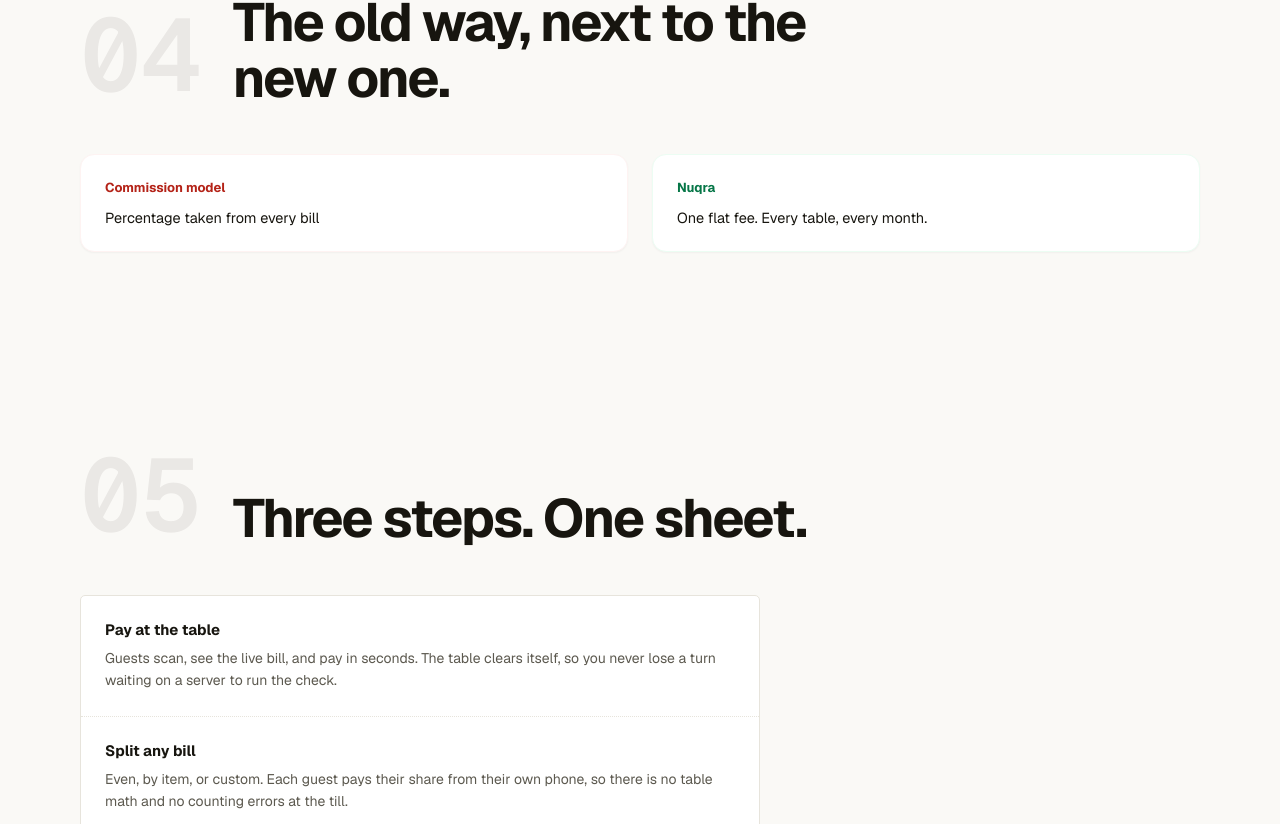
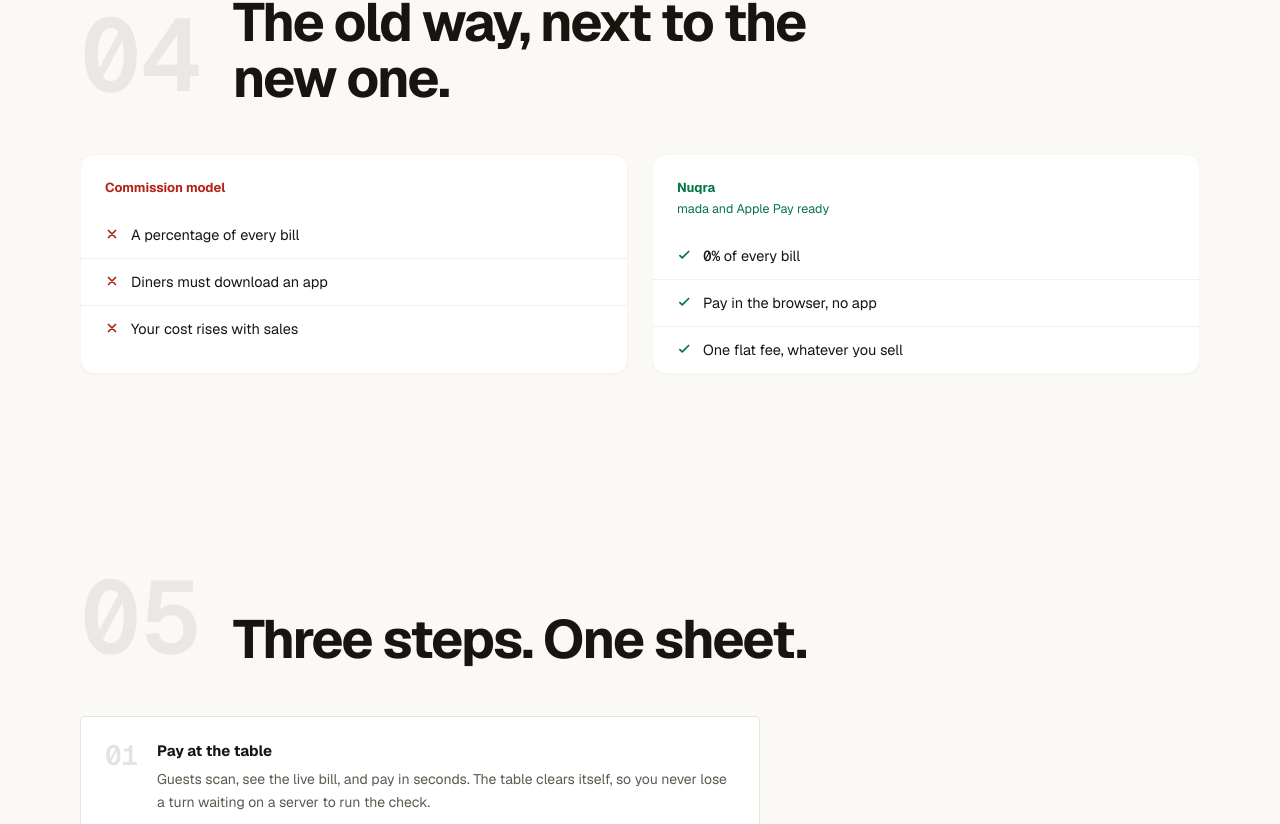
Before and after one commit to HXSmc/QPay, a Next.js app: page / in a window 1280 px wide. Shown: the part 2156-2980 px from the top of the page. Built offline with nearby package versions, Linux system fonts and the light colour scheme; no server answers.

Commit message:
S2b: landing sections 3-8 filled (verdict rows, sheet how-it-works, flat pricing panel, honest proof) + paper OG image

```diff
--- a/app/components/landing/HowItWorksSection.tsx
+++ b/app/components/landing/HowItWorksSection.tsx
@@ -1,12 +1,11 @@
 "use client";
 
-// Section 5 - how-it-works as a receipt timeline (SCAFFOLD-adjacent: the
-// three steps reuse already-vetted, already-translated solution copy from
-// ar-marketing, rendered as line items on one sheet() panel with dotted
-// hairlines between rows - the same receipt-timeline convention S2b should
-// reuse for anything else that reads like ledger lines).
+// Section 5 - how-it-works as a receipt timeline: three steps rendered as LINE
+// ITEMS on one sheet() panel, dotted receipt rules between them, a pale ghost
+// step numeral (01/02/03) leading each row. NOT three cards. The copy reuses
+// already-vetted, already-translated solution strings from ar-marketing.
 
-import { C, S, sheet } from "../../lib/theme";
+import { C, MONO, S, sheet } from "../../lib/theme";
 import { useT } from "../../lib/i18n-client";
 import { Section } from "./Section";
 
@@ -25,6 +24,29 @@ const STEPS: [string, string][] = [
   ],
 ];
 
+const NUMERALS = ["01", "02", "03"];
+
+// Pale oversized step marker - the MNTN ghost-numeral idea scaled down to a
+// ledger line item. Figures are Latin/mono (MONO isolates them LTR), aria-hidden.
+function StepNumeral({ value }: { value: string }) {
+  return (
+    <span
+      aria-hidden="true"
+      style={{
+        ...MONO,
+        fontSize: 28,
+        fontWeight: 700,
+        lineHeight: 1,
+        color: "rgba(23,21,15,0.12)",
+        flexShrink: 0,
+        minWidth: 36,
+      }}
+    >
+      {value}
+    </span>
+  );
+}
+
 export function HowItWorksSection() {
   const tr = useT();
 
@@ -32,9 +54,18 @@ export function HowItWorksSection() {
     <Section id="how-it-works" numeral="05" title={tr("Three steps. One sheet.")}>
       <div style={{ ...sheet({ pad: 0 }), maxWidth: 680 }}>
         {STEPS.map(([title, body], i) => (
-          <div key={title} className={i > 0 ? "qp-hairline-dotted" : undefined} style={{ padding: S[5] }}>
-            <div style={{ fontSize: 15, fontWeight: 700, color: C.text }}>{tr(title)}</div>
-            <p style={{ fontSize: 14, color: C.muted, lineHeight: 1.6, margin: `${S[2]}px 0 0` }}>{tr(body)}</p>
+          <div
+            key={title}
+            className={i > 0 ? "qp-hairline-dotted" : undefined}
+            style={{ display: "flex", gap: S[4], padding: S[5], alignItems: "flex-start" }}
+          >
+            <StepNumeral value={NUMERALS[i]} />
+            <div style={{ minWidth: 0 }}>
+              <div style={{ fontSize: 15, fontWeight: 700, color: C.text }}>{tr(title)}</div>
+              <p style={{ fontSize: 14, color: C.muted, lineHeight: 1.6, margin: `${S[2]}px 0 0` }}>
+                {tr(body)}
+              </p>
+            </div>
           </div>
         ))}
       </div>
--- a/app/components/landing/PricingSection.tsx
+++ b/app/components/landing/PricingSection.tsx
@@ -1,10 +1,11 @@
 "use client";
 
-// Section 6 - SCAFFOLD ONLY. One printed-sheet ledger panel (never 3-tier
-// cards) listing what's included, no invented price digit (the real figure
-// is S2b's to place - this shell intentionally has no numeral placeholder
-// standing in for it, since a blank ledger line would read as broken rather
-// than "coming soon").
+// Section 6 - ONE printed-sheet ledger panel (never 3-tier cards). States the
+// flat fee plainly: no invented figure (the real monthly number is not in the
+// codebase), so it says "flat monthly fee" in words rather than printing a
+// made-up price. Inclusions follow as ledger lines with check glyphs. Mono is
+// used nowhere here because nothing is numeric - the rule is "mono where
+// numeric", and there are no figures to isolate.
 
 import { C, S, sheet } from "../../lib/theme";
 import { useT } from "../../lib/i18n-client";
@@ -36,12 +37,25 @@ export function PricingSection() {
 
   return (
     <Section id="pricing" numeral="06" title={tr("One flat fee. Not a percentage.")}>
-      <div style={{ ...sheet({ pad: S[5] }), maxWidth: 480 }}>
+      <div style={{ ...sheet({ pad: 0 }), maxWidth: 480 }}>
+        {/* Fee statement - words, no invented number */}
+        <div style={{ padding: S[5] }}>
+          <div style={{ fontSize: 13, fontWeight: 700, color: C.brand }}>
+            {tr("Flat monthly fee per branch")}
+          </div>
+          <div style={{ fontSize: 17, fontWeight: 600, color: C.text, marginTop: S[3], lineHeight: 1.4 }}>
+            {tr("One flat fee per branch, every month. It never grows with your sales.")}
+          </div>
+          <div style={{ fontSize: 13.5, color: C.muted, marginTop: S[2] }}>
+            {tr("No percentage of your sales.")}
+          </div>
+        </div>
+        {/* Included - ledger lines */}
         {INCLUDED.map((line, i) => (
           <div
             key={line}
             className={i > 0 ? "qp-hairline-dotted" : undefined}
-            style={{ display: "flex", alignItems: "center", gap: S[3], padding: "10px 0" }}
+            style={{ display: "flex", alignItems: "center", gap: S[3], padding: `${S[3]}px ${S[5]}` }}
           >
             <CheckIcon />
             <span style={{ fontSize: 14.5, color: C.text }}>{tr(line)}</span>
--- a/app/components/landing/VerdictSection.tsx
+++ b/app/components/landing/VerdictSection.tsx
@@ -1,30 +1,118 @@
 "use client";
 
-// Section 4 - SCAFFOLD ONLY. Real verdict rows (rose commission-model column
-// vs mint Nuqra column, one-line comparisons, dotted hairline separators)
-// come from S2b; this shell establishes the two-column card() frame with one
-// honest, already-vetted row per side so the section reads intentional, not
-// empty, before S2b expands it.
+// Section 4 - commission model (rose, cross) vs Nuqra (mint, check), side by
+// side. Comparison chrome, so card() (not a receipt sheet). One column per side,
+// one-line rows separated by dotted receipt rules, and a glyph + words on every
+// row so the verdict is never carried by colour alone. Every claim is concrete
+// and true of the percentage-commission category vs Nuqra's flat model: no fake
+// competitor names, no unverifiable stats. The two columns are row-for-row
+// parallel (3 vs 3) so the comparison reads cleanly.
 
-import { C, R, S, card } from "../../lib/theme";
-import { useT } from "../../lib/i18n-client";
+import { C, S, MONO, card } from "../../lib/theme";
+import { useT, useLocale } from "../../lib/i18n-client";
 import { Section } from "./Section";
+
+const COMMISSION_ROWS = [
+  "A percentage of every bill",
+  "Diners must download an app",
+  "Your cost rises with sales",
+];
+
+const NUQRA_ROWS = [
+  "0% of every bill",
+  "Pay in the browser, no app",
+  "One flat fee, whatever you sell",
+];
+
+function CrossGlyph() {
+  return (
+    <svg
+      width="14"
+      height="14"
+      viewBox="0 0 24 24"
+      fill="none"
+      stroke="currentColor"
+      strokeWidth="3"
+      strokeLinecap="round"
+      aria-hidden="true"
+      style={{ color: C.roseInk, flexShrink: 0, marginTop: 3 }}
+    >
+      <path d="M6 6l12 12M18 6L6 18" />
+    </svg>
+  );
+}
+
+function CheckGlyph() {
+  return (
+    <svg
+      width="14"
+      height="14"
+      viewBox="0 0 24 24"
+      fill="none"
+      stroke="currentColor"
+      strokeWidth="3"
+      strokeLinecap="round"
+      strokeLinejoin="round"
+      aria-hidden="true"
+      style={{ color: C.mintInk, flexShrink: 0, marginTop: 3 }}
+    >
+      <path d="M20 6 9 17l-4-4" />
+    </svg>
+  );
+}
 
 export function VerdictSection() {
   const tr = useT();
+  const locale = useLocale();
 
   return (
     <Section id="verdict" numeral="04" title={tr("The old way, next to the new one.")}>
-      <div style={{ display: "flex", gap: S[5], flexWrap: "wrap" }}>
-        <div style={{ ...card({ pad: S[5], radius: R.lg }), flex: "1 1 260px", borderColor: C.roseBg }}>
-          <div style={{ fontSize: 13, fontWeight: 700, color: C.roseInk, marginBottom: S[3] }}>
-            {tr("Commission model")}
+      <div style={{ display: "flex", gap: S[5], flexWrap: "wrap", alignItems: "stretch" }}>
+        {/* Commission model - rose */}
+        <div style={{ ...card({ pad: 0, radius: 14 }), flex: "1 1 280px", borderColor: C.roseBg }}>
+          <div style={{ padding: S[5], paddingBottom: S[4] }}>
+            <div style={{ fontSize: 13, fontWeight: 700, color: C.roseInk }}>
+              {tr("Commission model")}
+            </div>
           </div>
-          <div style={{ fontSize: 14.5, color: C.text }}>{tr("Percentage taken from every bill")}</div>
+          {COMMISSION_ROWS.map((row, i) => (
+            <div
+              key={row}
+              className={i > 0 ? "qp-hairline-dotted" : undefined}
+              style={{ display: "flex", gap: S[3], padding: `${S[3]}px ${S[5]}px`, alignItems: "flex-start" }}
+            >
+              <CrossGlyph />
+              <span style={{ fontSize: 14.5, color: C.text, lineHeight: 1.5 }}>{tr(row)}</span>
+            </div>
+          ))}
         </div>
-        <div style={{ ...card({ pad: S[5], radius: R.lg }), flex: "1 1 260px", borderColor: C.mintBg }}>
-          <div style={{ fontSize: 13, fontWeight: 700, color: C.mintInk, marginBottom: S[3] }}>Nuqra</div>
-          <div style={{ fontSize: 14.5, color: C.text }}>{tr("One flat fee. Every table, every month.")}</div>
+
+        {/* Nuqra - mint */}
+        <div style={{ ...card({ pad: 0, radius: 14 }), flex: "1 1 280px", borderColor: C.mintBg }}>
+          <div style={{ padding: S[5], paddingBottom: S[4] }}>
+            <div style={{ fontSize: 13, fontWeight: 700, color: C.mintInk }}>{tr("Nuqra")}</div>
+            <div style={{ fontSize: 12.5, color: C.mintInk, marginTop: 4 }}>
+              {tr("mada and Apple Pay ready")}
+            </div>
+          </div>
+          {NUQRA_ROWS.map((row, i) => (
+            <div
+              key={row}
+              className={i > 0 ? "qp-hairline-dotted" : undefined}
+              style={{ display: "flex", gap: S[3], padding: `${S[3]}px ${S[5]}px`, alignItems: "flex-start" }}
+            >
+              <CheckGlyph />
+              <span style={{ fontSize: 14.5, color: C.text, lineHeight: 1.5 }}>
+                {row === "0% of every bill" && locale === "en" ? (
+                  <>
+                    <span style={MONO}>0%</span> of every bill
+                  </>
+                ) : (
+                  tr(row)
+                )}
+              </span>
+            </div>
+          ))}
         </div>
       </div>
     </Section>
--- a/app/lib/i18n/ar-marketing.ts
+++ b/app/lib/i18n/ar-marketing.ts
@@ -265,4 +265,20 @@ export const ar: Record<string, string> = {
     "نقرة في مرحلة تجريبية مع مطاعم في السعودية.",
   "No app for diners · Works with your POS · Encrypted payments":
     "بلا تطبيق للضيوف · يعمل مع نظام نقاط البيع لديك · مدفوعات مشفّرة",
+
+  // Landing S2b - verdict columns (section 4): commission model vs Nuqra
+  "A percentage of every bill": "نسبة من كل فاتورة",
+  "Diners must download an app": "يتعيّن على الضيوف تحميل تطبيق",
+  "Your cost rises with sales": "كلفتك ترتفع مع مبيعاتك",
+  "0% of every bill": "صفر نسبة من كل فاتورة",
+  "Pay in the browser, no app": "ادفع من المتصفح، بلا تطبيق",
+  "One flat fee, whatever you sell": "رسم ثابت واحد، مهما بِعت",
+  "mada and Apple Pay ready": "جاهز لمدى وApple Pay",
+  "Nuqra": "نقرة",
+
+  // Landing S2b - pricing panel (section 6): flat fee, no invented figure
+  "Flat monthly fee per branch": "رسم شهري ثابت لكل فرع",
+  "One flat fee per branch, every month. It never grows with your sales.":
+    "رسم ثابت واحد لكل فرع، كل شهر. لا يرتفع مع مبيعاتك.",
+  "No percentage of your sales.": "بلا نسبة من مبيعاتك.",
 };
```
Also changed, not shown: app/opengraph-image.tsx (+20 -8 lines).
